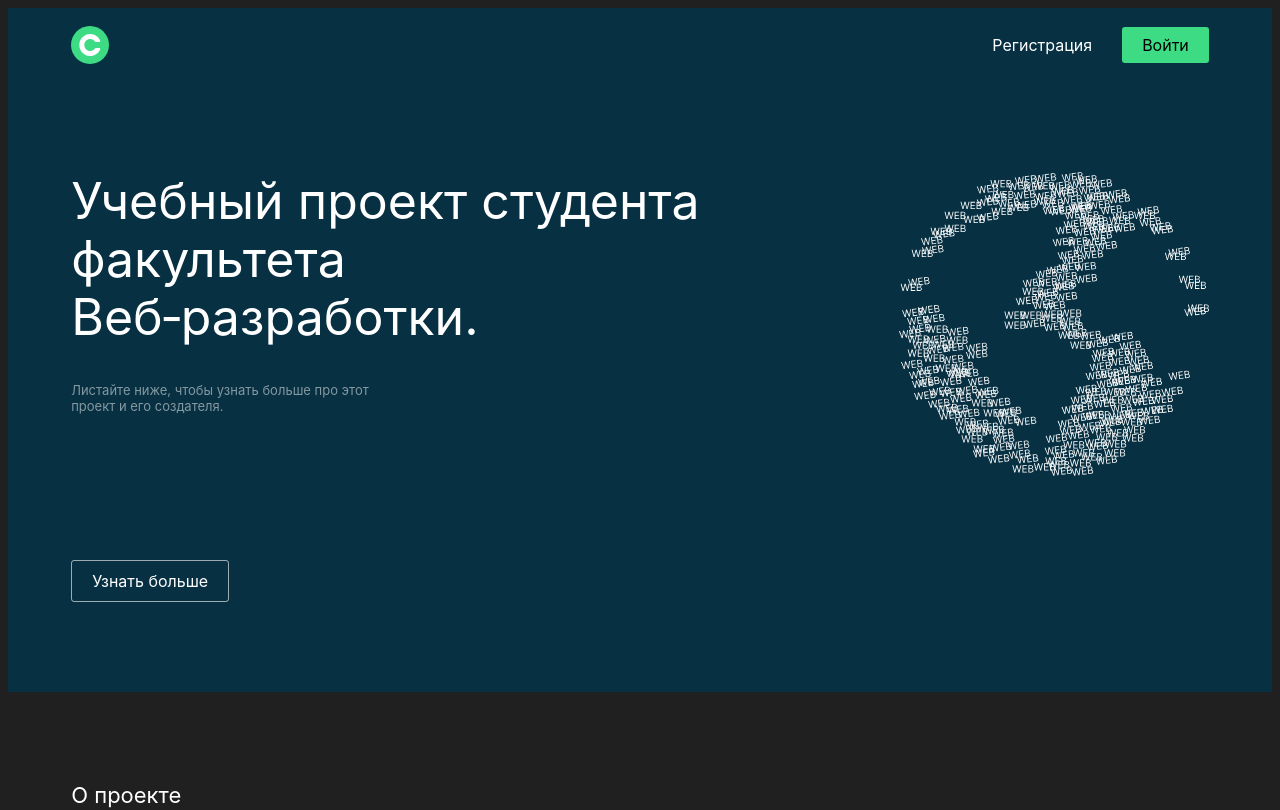
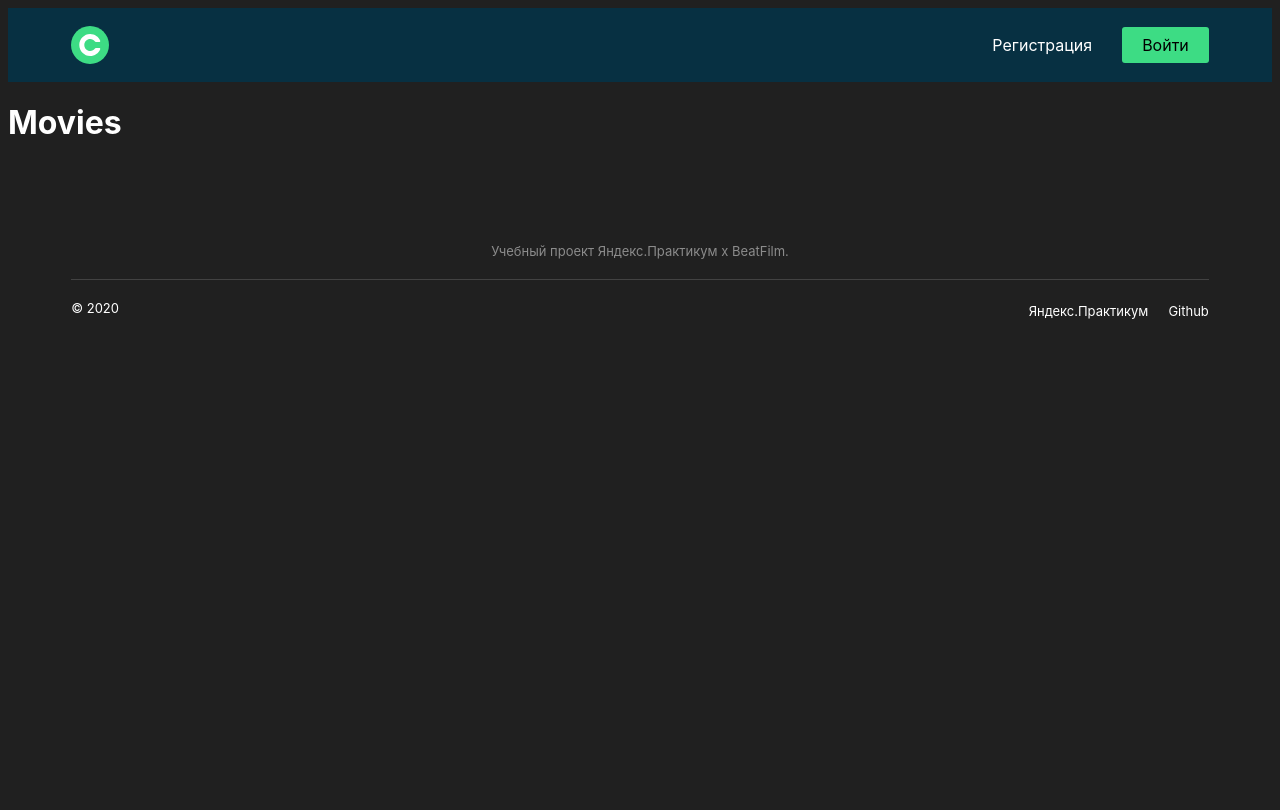
Before and after one commit to Inc0re/movies-explorer-frontend, a React (Create React App) app: page /movies in a window 1280 px wide. Shown: the top 810 px of the page. Built offline with nearby package versions, Linux system fonts and the light colour scheme.

Commit message:
add Routes for Main and Movies

```diff
--- a/src/components/App/App.jsx
+++ b/src/components/App/App.jsx
@@ -1,13 +1,18 @@
 import './App.css'
 import Header from '../Header/Header'
 import Main from '../Main/Main'
+import Movies from '../Movies/Movies'
 import Footer from '../Footer/Footer'
+import { Route, Routes } from 'react-router-dom'
 
 function App() {
   return (
     <div className='app'>
       <Header />
-      <Main />
+      <Routes>
+        <Route path='/' element={<Main />} />
+        <Route path='/movies' element={<Movies /> } />
+      </Routes>
       <Footer/>
     </div>
   )
```
